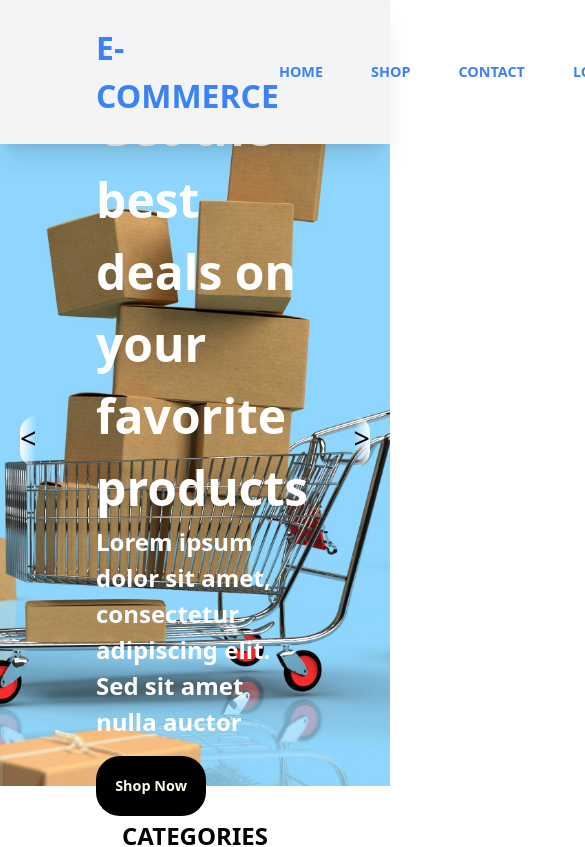
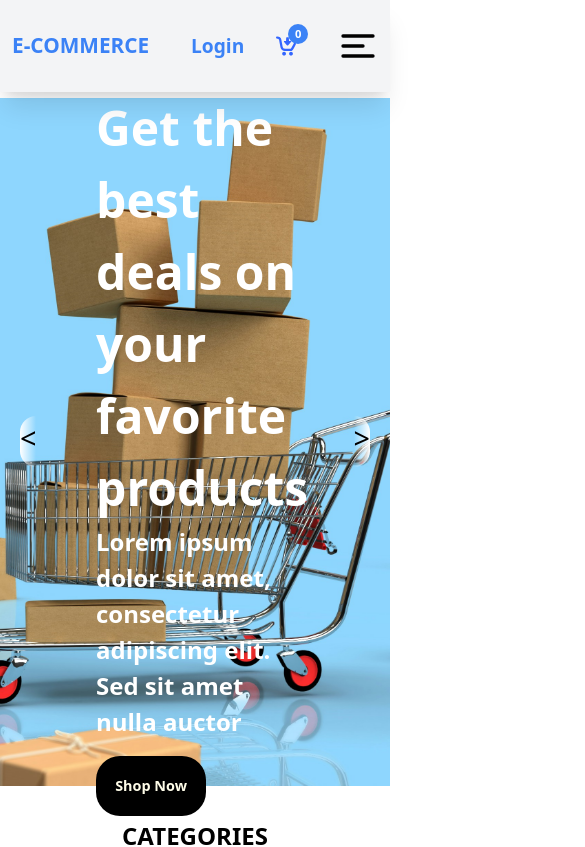
Before and after one commit to Sayooj-N86/e-commerce-next, a Next.js app: page / in a window 390 px wide. Shown: the top 847 px of the page, 585 px wide, since content can reach past the window. Built offline with nearby package versions, Linux system fonts and the light colour scheme.

Commit message:
responsive-commit

```diff
--- a/src/app/_components/Categories.tsx
+++ b/src/app/_components/Categories.tsx
@@ -5,26 +5,26 @@ const Categories = () => {
         <div>
             <div className='flex justify-center font-bold pt-8 text-[1.5rem]'>CATEGORIES</div>
             <div className='flex justify-center font-semibold pt-4  text-[1.2rem]'>These are our Categories</div>
-            <div className='grid grid-cols-3 grid-rows-2 gap-3 px-12 pt-5 pb-14 '>
-                <div className=' col-span-1 row-span-2 relative h-[25rem] w-100 '>
-                    <Image src='/image/men3.jpg' alt='men' fill className='object-cover rounded-lg'/>
+            <div className='grid grid-cols-1 md:grid-cols-2  lg:grid-cols-3 xl:grid-rows-2 gap-3 px-12 pt-5 pb-14'>
+                <div className=' col-span-1 row-span-2 relative h-[20rem] md:h-[15rem] lg:h-[25rem] w-100 hover:scale-95'>
+                    <Image src='/image/men3.jpg' alt='men' fill className='object-cover rounded-lg '/>
                     <div className='absolute bg-gradient-to-r from-blue-500 text-white hover:to-white hover:text-black font-bold text-[0.9rem] p-3 bottom-4 start-4 rounded-xl hover:border'>
                         <button>GENTS</button>
                     </div>
                 </div>
-                <div className='relative col-span-1 row-span-2 '>
+                <div className='relative col-span-1 row-span-2 hover:scale-95 h-[20rem] md:h-[15rem] lg:h-[25rem]'>
                     <Image src='/image/women4.jpg' alt='women' fill className='object-cover rounded-lg'/>
                     <div className='absolute bg-gradient-to-r from-blue-500 text-white hover:to-white hover:text-black font-bold text-[0.9rem] p-3 bottom-4 start-4 rounded-xl hover:border'>
                         <button>LADIES</button>
                     </div>
                 </div>
-                <div className='relative col-span-1 row-span-1  '>
+                <div className='relative col-span-1 row-span-1 hover:scale-95 h-[20rem] md:h-[15rem] lg:h-auto'>
                     <Image src='/image/kids.jpg' alt='kids' fill className='object-cover rounded-lg'/>
                     <div className='absolute bg-gradient-to-r from-blue-500 text-white hover:to-white hover:text-black font-bold text-[0.9rem] p-3 bottom-4 start-4 rounded-xl hover:border'>
                         <button>KIDS</button>
                     </div>
                 </div>
-                <div className='relative col-span-1 row-span-1  '>
+                <div className='relative col-span-1 row-span-1 hover:scale-95  h-[20rem] md:h-[15rem] lg:h-auto'>
                     <Image src='/image/item.jpg' alt='accessories' fill className='object-cover rounded-lg'/>
                     <div className='absolute bg-gradient-to-r from-blue-500 text-white hover:to-white hover:text-black font-bold text-[0.9rem] p-3 bottom-4 start-4 rounded-xl hover:border'>
                         <button>ACCESSORIES</button>
--- a/src/app/_components/Featureproducts.tsx
+++ b/src/app/_components/Featureproducts.tsx
@@ -60,7 +60,7 @@ const Featureproducts = () => {
         <div>
             <div className='text-center font-bold text-[1.5rem]'>FEATURED PRODUCTS</div>
             <div className='text-center font-semibold text-[1.2rem] pt-3'>Product Deatails and Prices</div>
-            <div className='grid grid-cols-4  gap-5 pt-3 pb-10 px-10'>
+            <div className='grid grid-cols-1 sm:grid-cols-2 lg:grid-cols-3 xl:grid-cols-4 gap-5 pt-3 pb-10 px-10'>
                 {products.map((item,index) => <Featured  key={index} img={item.img} title={item.title} heading={item.heading} price={item.price} />)}
             </div>
         </div>
--- a/src/app/_components/Kerosal.tsx
+++ b/src/app/_components/Kerosal.tsx
@@ -58,9 +58,9 @@ const Kerosal = () => {
         <div className={cn('relative h-[43rem] flex  items-center w-full',{'justify-center':index==1})}>
             <Image className='object-cover' src={gallery.at(index)!.image} alt="fb" fill />
             <div className='flex justify-between w-full p-5  cursor-pointer absolute z-50 text-[1.8rem]'>
-                <button className={cn('bg-gradient-to-r from-white ',{'bg-gradient-to-r from-black  ':index==2} ,
+                <button className={cn('bg-gradient-to-r from-white ',{'bg-gradient-to-r from-black':index==2} ,
                     'rounded-s-full pb-2')} onClick={handlePrevious}>{"<"}</button>
-                <button className={cn('bg-gradient-to-l from-white ',{'bg-gradient-to-l from-black  ':index==2} ,
+                <button className={cn('bg-gradient-to-l from-white hover:scale-100 ',{'bg-gradient-to-l from-black':index==2} ,
                     'rounded-r-full pb-2')} onClick={handleNext}>{">"}</button>
             </div>
             <div className={cn('relative px-24',{'text-center':index==1})}>
--- a/src/app/_layout/Footer.tsx
+++ b/src/app/_layout/Footer.tsx
@@ -4,7 +4,7 @@ import Link from 'next/link'
 const Footer = () => {
     return (
         <div>
-            <div className='flex justify-between px-20 py-10  border-t-2 bg-gray-300'>
+            <div className='flex flex-col md:flex-row items-center  justify-between px-6 py-4 md:px-12 md:py-9 lg:px-16 lg:py-12 xl:px-20 xl:py-14  border-t-2 bg-gray-300'>
                 <div className='text-[1.5rem] font-bold pt-3'>E-COMMERCE</div>
                 <div>
                     <div className='text-center font-semibold pt-2 text-[1.15rem]'>Links</div>
--- a/src/app/_layout/Header.tsx
+++ b/src/app/_layout/Header.tsx
@@ -1,21 +1,25 @@
 import Image from 'next/image'
+import Sidebar from './Sidebar'
+import Link from 'next/link'
 
 const Header = () => {
     return (
-        <div className='flex justify-between py-6 px-24   bg-gray-100 fixed z-50 inset-x-0 shadow-xl'>
-            <div className='font-bold text-[2rem] text-primary'>E-COMMERCE</div>
-            <div className='flex items-center gap-12 text-[0.9rem]  text-primary font-semibold'>
-                <div>HOME</div>
-                <div>SHOP</div>
-                <div>CONTACT</div>
-                <div>LOGIN</div>
-                <div>NEW</div>
+        <div className='flex items-center justify-between py-6 px-3 md:px-24   bg-gray-100 fixed z-[100] inset-x-0 shadow-xl'>
+            <div className='font-bold text-[1.3rem] md:text-[2rem]  text-primary'>E-COMMERCE</div>
+            <div className='flex items-center gap-8 md:gap-14 text-[1.2rem]  text-primary font-semibold'>
+                <div className='hidden  md:flex gap-14'>
+                    <Link href='/'>Home</Link>
+                    <Link href=''>Shop</Link>
+                    <Link href=''>Contact</Link>
+                </div>
+                <Link href=''>Login</Link>
                 <div className='relative h-11 w-5'>
                     <Image src="/svg/addcart.svg" alt="addcart" fill />
                     <div className='absolute bg-blue-500 rounded-full size-5 flex justify-center items-center left-3 text-white'><p className='text-[0.7rem]'>0</p>
                     </div>
                 </div>
             </div>
+            <Sidebar />
         </div>
     )
 }
--- /dev/null
+++ b/src/app/_layout/Sidebar.tsx
@@ -0,0 +1,28 @@
+"use client";
+import Navsvg from "@/components/svg/Navsvg";
+import React, { useState } from "react";
+
+const Sidebar = () => {
+  const [open, setOpen] = useState(false);
+  return (
+    <>
+      <div className="md:hidden">
+        <Navsvg onClick={() =>
+            setOpen(!open)
+         } />
+      </div>
+      {open && (
+        <div className="flex fixed inset-0 w-full">
+          <div onClick={()=>
+            setOpen(!open)
+          } className="bg-transparent w-[50%]"></div>
+          <div className="bg-black w-[50%]">
+
+          </div>
+        </div>
+      )}
+    </>
+  );
+};
+
+export default Sidebar;
--- a/src/components/cards/Featured.tsx
+++ b/src/components/cards/Featured.tsx
@@ -11,7 +11,7 @@ const Featured = ({ img, title, heading, price }: Props) => {
     <div>
       <div className="bg-white p-3 rounded-md shadow-xl">
         <div className="relative h-[18rem] ">
-          <Image src={img} alt="p1" fill className="object-cover" />
+          <Image src={img} alt="p1" fill className="object-cover hover:scale-105" />
         </div>
         <div className="text-center">
           <h1 className="font-semibold">{title}</h1>
--- /dev/null
+++ b/src/components/svg/Navsvg.tsx
@@ -0,0 +1,21 @@
+import * as React from "react"
+import { SVGProps } from "react"
+const Navsvg = (props: SVGProps<SVGSVGElement>) => (
+  <svg
+    xmlns="http://www.w3.org/2000/svg"
+    width={40}
+    height={40}
+    fill="none"
+    viewBox="0 0 24 24"
+    {...props}
+  >
+    <path
+      stroke="#000"
+      strokeLinecap="round"
+      strokeLinejoin="round"
+      strokeWidth={2}
+      d="M3 12h12M3 6h18M3 18h18"
+    />
+  </svg>
+)
+export default Navsvg
```
Also changed, not shown: public/svg/menubar.svg (added).
